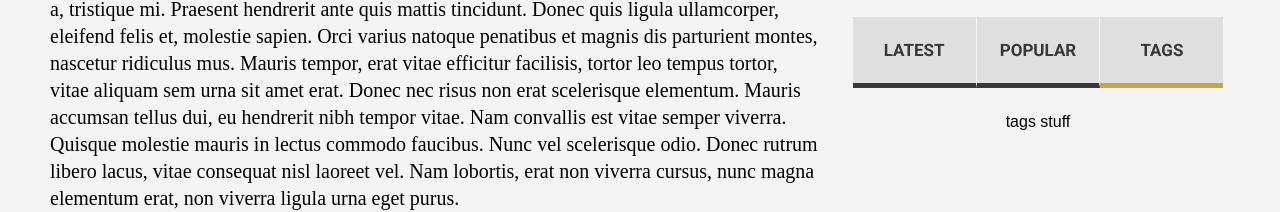
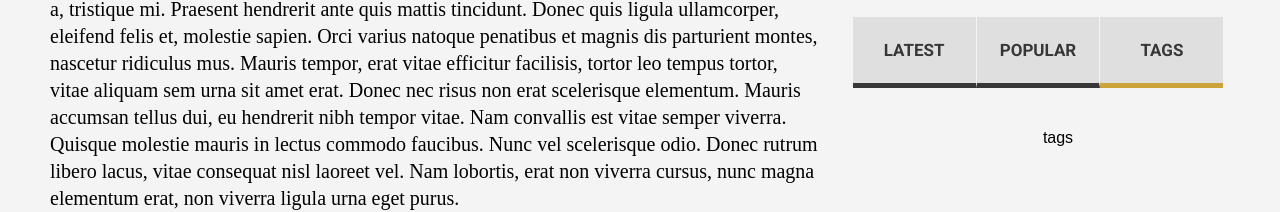
Before and after one commit to taihelsel/open-source-forum, a React (Create React App) app: page /posts/test in a window 1280 px wide. Both pictures are taken after a click on the item "TAGS". Shown: the part 1054-1266 px from the top of the page. Built offline with nearby package versions, Linux system fonts and the light colour scheme.

Commit message:
rendering tags container component

```diff
--- a/src/App.css
+++ b/src/App.css
@@ -495,3 +495,4 @@ html,body,.App{
     opacity:0.34;
     z-index: 1;
 }
+        /*Tags*/
--- a/src/components/SinglePost/SideBar/Explorer/ExplorerContent.js
+++ b/src/components/SinglePost/SideBar/Explorer/ExplorerContent.js
@@ -3,6 +3,7 @@ import React, { Component } from 'react';
 /*React Components*/
 import Latest from "./Latest.js";
 import Popular from "./Popular.js";
+import Tags from "./Tags.js";
 class ExplorerContent extends Component {
     render() {
         switch (this.props.currentNav.toLowerCase()) {
@@ -13,11 +14,7 @@ class ExplorerContent extends Component {
                 return <Popular />
                 break;
             case "tags":
-                return (
-                    <div>
-                        tags stuff
-                </div>
-                );
+                    return <Tags />
                 break;
             default:
                 return (
--- /dev/null
+++ b/src/components/SinglePost/SideBar/Explorer/Tags.js
@@ -0,0 +1,13 @@
+import React, { Component } from 'react';
+
+class Tags extends Component {
+    render() {
+        return (
+            <ul id="explorer-tags-container">
+            tags
+            </ul>
+        );
+    }
+}
+
+export default Tags;
```
